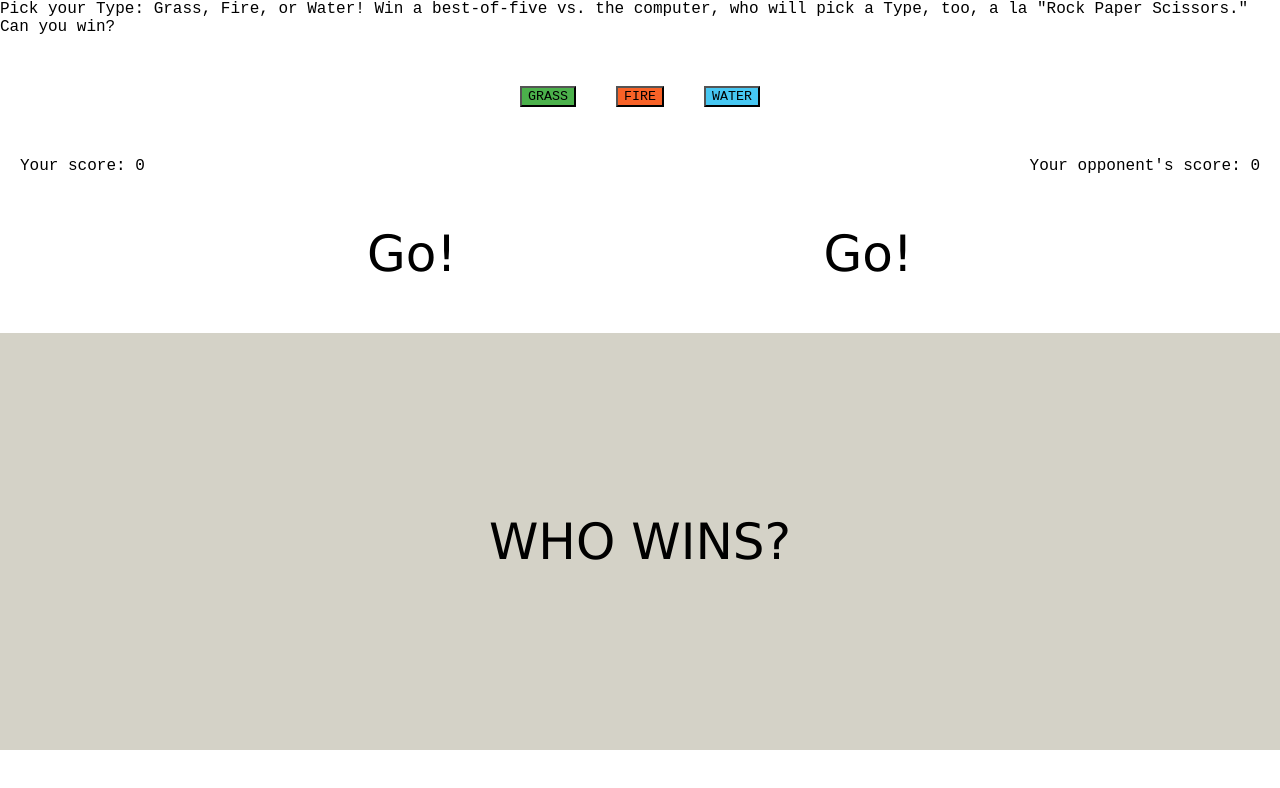
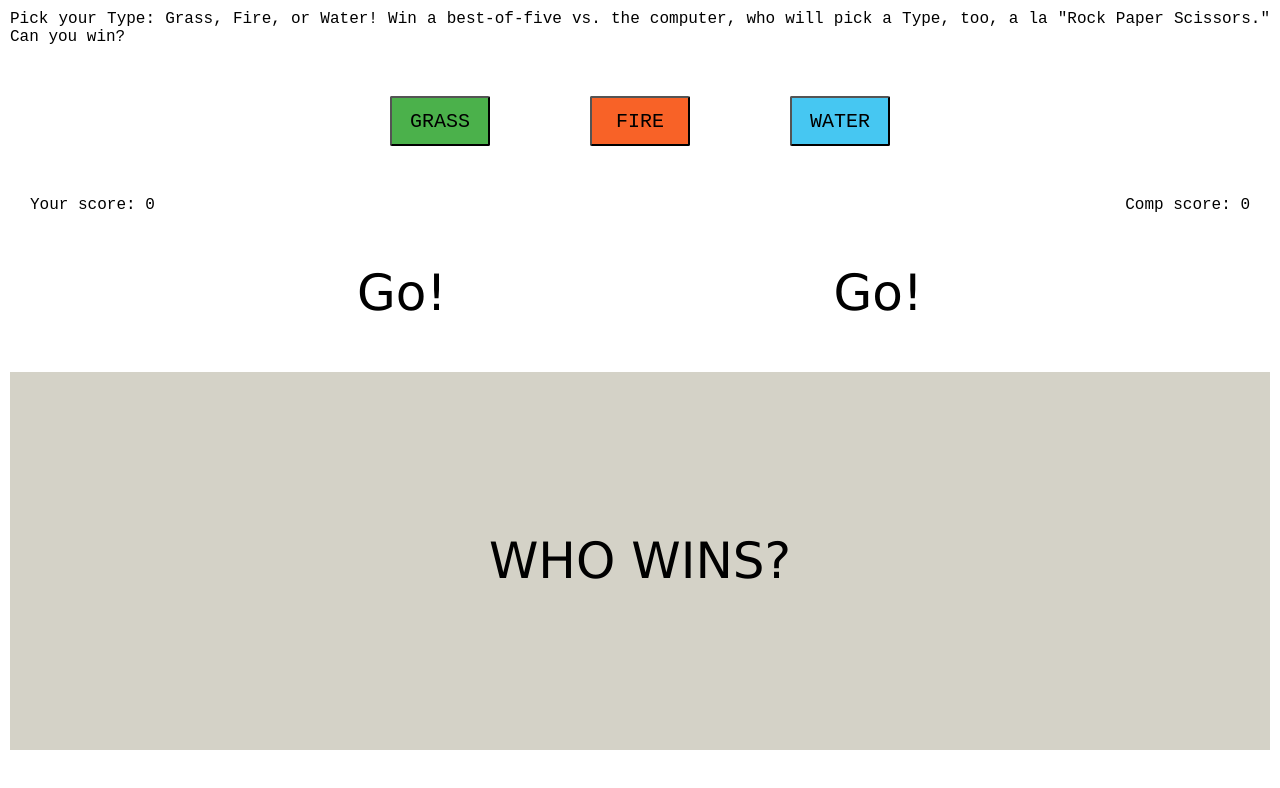
Before and after one commit to HenryMikitish/rock-paper-scissors, a plain HTML site: page index.html in a window 1280 px wide. Drawn offline with Linux system fonts and the light colour scheme.

Commit message:
Beautify css

```diff
--- a/index.html
+++ b/index.html
@@ -28,7 +28,7 @@
             <span id="yourscore">0</span>
         </div>
         <div class ="oppscore">
-            Your opponent's score:
+            Comp score:
             <span id="oppscore">0</span>
         </div>
     </div>
--- a/style.css
+++ b/style.css
@@ -1,8 +1,10 @@
 body {
+    padding: 10px 10px 0px 10px;
     margin: 0;
     min-height: 100vh;
     display: flex;
     flex-direction: column;
+    overflow: hidden;
 }
 
 .intro {
@@ -10,6 +12,7 @@ body {
     justify-content: center;
     font-family:'Courier New', Courier, monospace;
     margin: 0 0 50px 0;
+    text-align: justify;
 }
 
 .start {
@@ -25,14 +28,17 @@ body {
 .choices {
     display: flex;
     justify-content: center;
-    gap: 40px;
+    gap: 100px;
     margin: 0 0 50px 0;
-
 }
 
 .choices #gbtn {
     background-color: rgb(75, 177, 75);
     font-family:'Courier New', Courier, monospace;
+    height: 50px;
+    width: 100px;
+    border-radius: 2px;
+    font-size: 20px;
 }
 
 .gograss {
@@ -45,6 +51,10 @@ body {
 .choices #fbtn {
     background-color: rgb(248, 98, 39);
     font-family:'Courier New', Courier, monospace;
+    height: 50px;
+    width: 100px;
+    border-radius: 2px;
+    font-size: 20px;
 }
 
 .gofire {
@@ -57,6 +67,10 @@ body {
 .choices #wbtn {
     background-color: rgb(70, 199, 242);
     font-family:'Courier New', Courier, monospace;
+    height: 50px;
+    width: 100px;
+    border-radius: 2px;
+    font-size: 20px;
 }
 
 .gowater {
@@ -69,22 +83,29 @@ body {
 .scores {
     display: flex;
     justify-content: space-between;
-    padding: 0 20px 0 20px;
+    align-items: center;
     margin: 0 0 50px 0;
 }
 
 .yourscore {
     font-family:'Courier New', Courier, monospace;
+    padding: 0 0 0 20px;
+    min-width: 200px;
 }
 
 .oppscore {
     font-family:'Courier New', Courier, monospace;
+    padding: 0 20px 0 0px;
+    min-width: 200px;
+    text-align: right;
 }
 
 .battlefield {
     display: flex;
+    flex-wrap: wrap;
     justify-content: space-evenly;
     font-size: 50px;
+    gap: 40px;
     margin: 0 0 50px 0;
 }
 
@@ -102,7 +123,7 @@ body {
     justify-content: center;
     align-items: center;
     font-size: 50px;
-    margin: 0 0 0 0;
+    margin: 0;
     font-family: Verdana, Geneva, Tahoma, sans-serif;
     background-color: rgb(212, 210, 199);
 }
@@ -112,6 +133,7 @@ body {
     height: 50px;
     justify-content: center;
     align-items: center;
+    padding: 0 0 10px 0;
 }
 
 #reset button {
```
